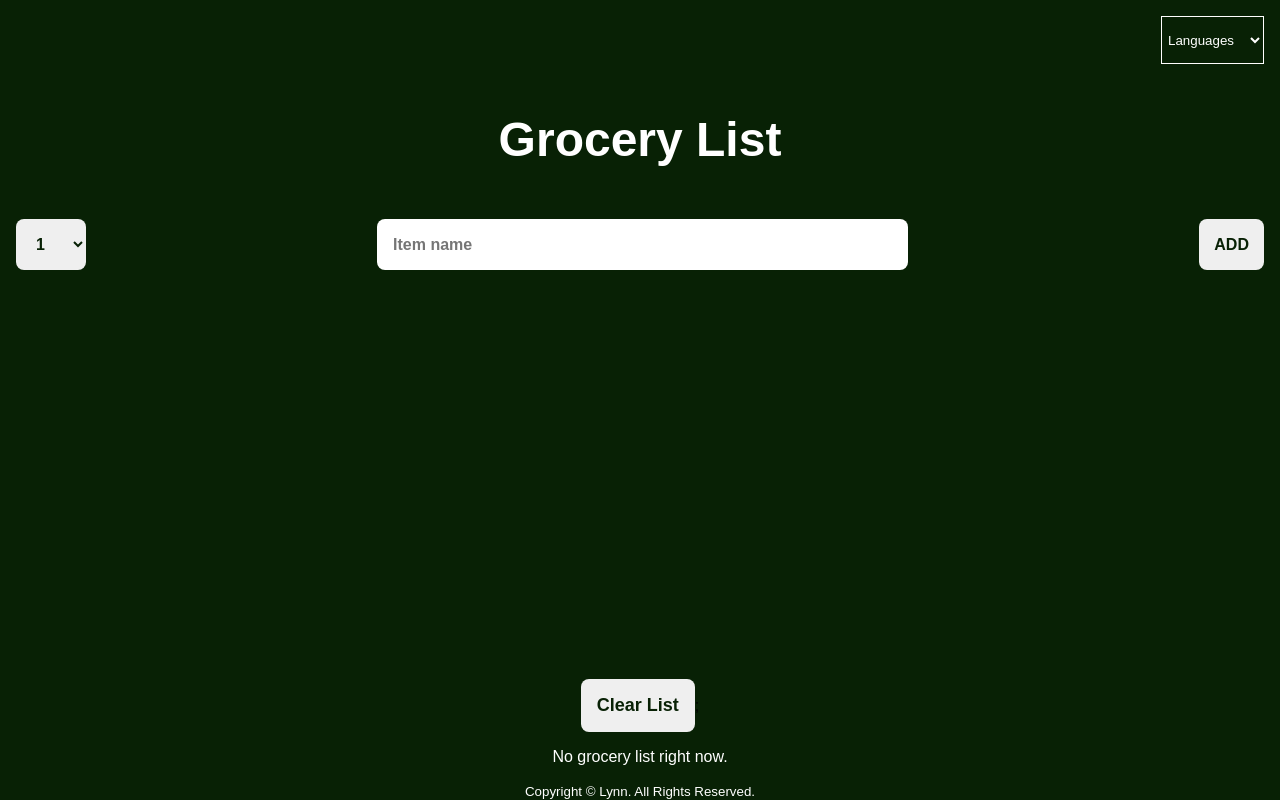
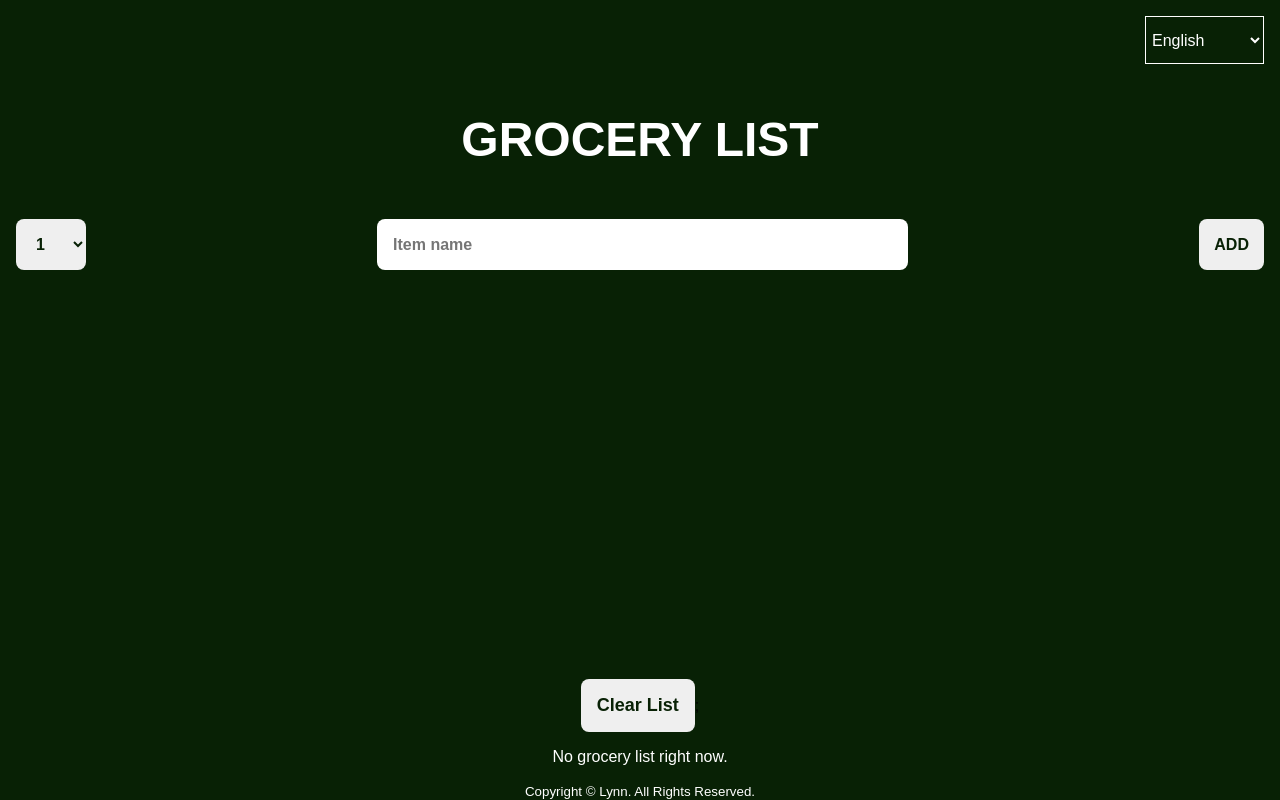
Before and after one commit to kyawnyanlynn/grocery-list-app, a React (Vite) app: page / in a window 1280 px wide. Built offline with nearby package versions, Linux system fonts and the light colour scheme; a web font is replaced by a local one.

Commit message:
text sizes updated

```diff
--- a/src/components/Language.jsx
+++ b/src/components/Language.jsx
@@ -5,9 +5,6 @@ export function Language() {
   return (
     <div className="languages">
       <select onChange={(e) => i18n.changeLanguage(e.target.value)}>
-        <option value="" hidden>
-          Languages
-        </option>
         <option value="en">English</option>
         <option value="jp">日本語</option>
         <option value="bur">မြန်မာဘာသာ</option>
--- a/src/index.css
+++ b/src/index.css
@@ -9,6 +9,7 @@ h1 {
   text-align: center;
   color: #fff;
   font-size: 3rem;
+  text-transform: uppercase;
 }
 .wrapper {
   width: 100%;
@@ -27,6 +28,10 @@ h1 {
   border: 1px solid #fff;
   color: #fff;
   padding: 2px;
+  font-size: 1rem;
+}
+.selectLabel:first-child:checked {
+  display: none;
 }
 .itemForm {
   margin: 20px 0px;
@@ -111,6 +116,7 @@ input[type="checkbox"] {
   font-size: 18px;
   padding: 1rem;
 }
+
 .footer {
   text-align: center;
   color: #fff;
```
